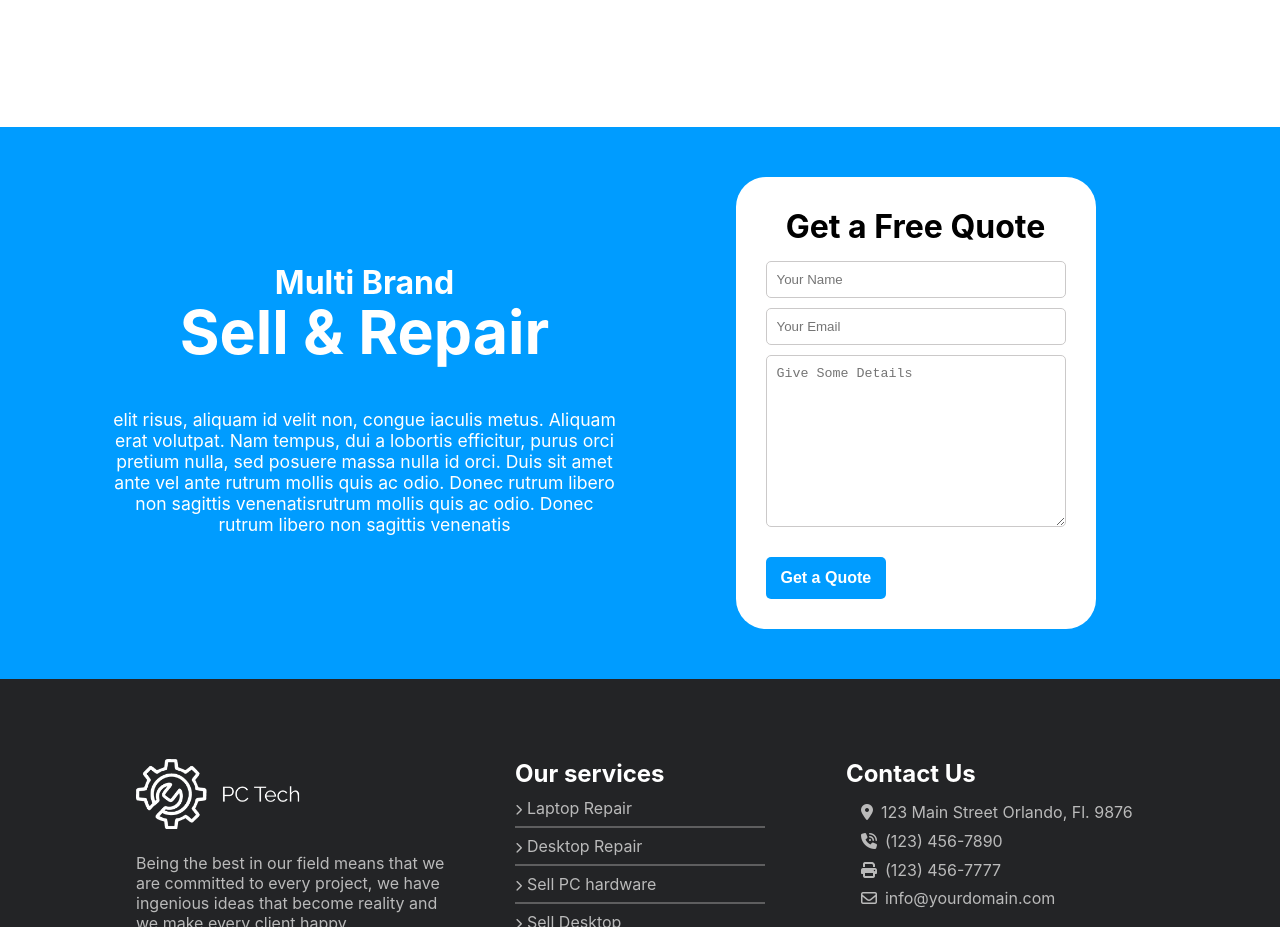
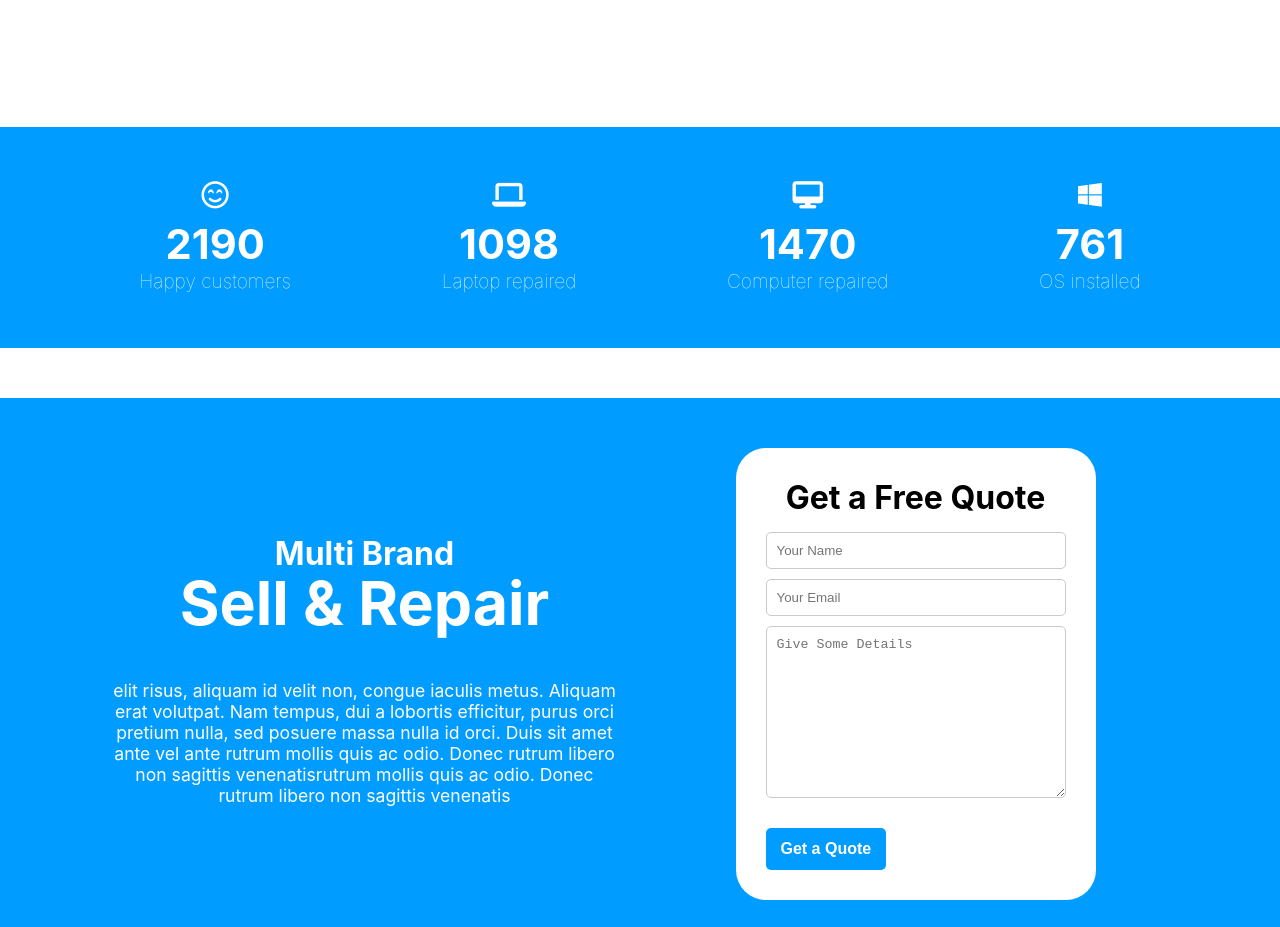
Before and after one commit to Kmonterohenriquez/PcTech, a React (Create React App) app: page /#/ in a window 1280 px wide. Shown: the part 3720-4647 px from the top of the page. Built offline with nearby package versions, Linux system fonts and the light colour scheme; a web font is replaced by a local one.

Commit message:
Styling of Counter Component is done

```diff
--- a/src/Components/Counter/Counter.js
+++ b/src/Components/Counter/Counter.js
@@ -2,7 +2,8 @@ import React from 'react';
 import './Counter.sass';
 const Counter = () => {
 	return (
-		<div className='Counter'>
+		<div className='Counter '>
+			<div className='Counter-container sm-container'>
                 <div className='box'>
                     <i className='far fa-smile-beam'></i>
                              <p className='number'>2190</p>
@@ -24,6 +25,7 @@ const Counter = () => {
                              <p className="desc">OS installed</p>
                 </div>
             </div>
+		</div>
 	);
 };
 
--- a/src/Components/Counter/Counter.sass
+++ b/src/Components/Counter/Counter.sass
@@ -0,0 +1,21 @@
+.Counter
+    background: #009CFF
+    &-container
+        margin-bottom: 50px
+        padding: 55px
+        display: flex
+        justify-content: space-around
+        .box
+            display: flex
+            flex-direction: column
+            align-items: center
+            color: white
+            i
+                font-size: 1.7rem
+                margin-bottom: 10px
+            .number
+                font-size: 2.6rem
+                font-weight: bold
+            .desc
+                font-size: 1.2rem
+                font-weight: 100
--- a/src/Page/Home/Home.js
+++ b/src/Page/Home/Home.js
@@ -6,6 +6,7 @@ import Services from '../../Components/Services/Services';
 import Quote from '../../Components/Quote/Quote';
 import Footer from '../../Components/Footer/Footer'
 import BottomLine from '../../Components/BottomLine/BottomLine'
+import Counter from '../../Components/Counter/Counter';
 
 const Home = () => {
 	return (
@@ -14,6 +15,7 @@ const Home = () => {
 			<WhyUs />
 			<Who />
 			<Services />
+			<Counter />
 			<Quote />
 			<Footer />
 			<BottomLine />
```
Lines whose indentation alone changed are shown as unchanged.
